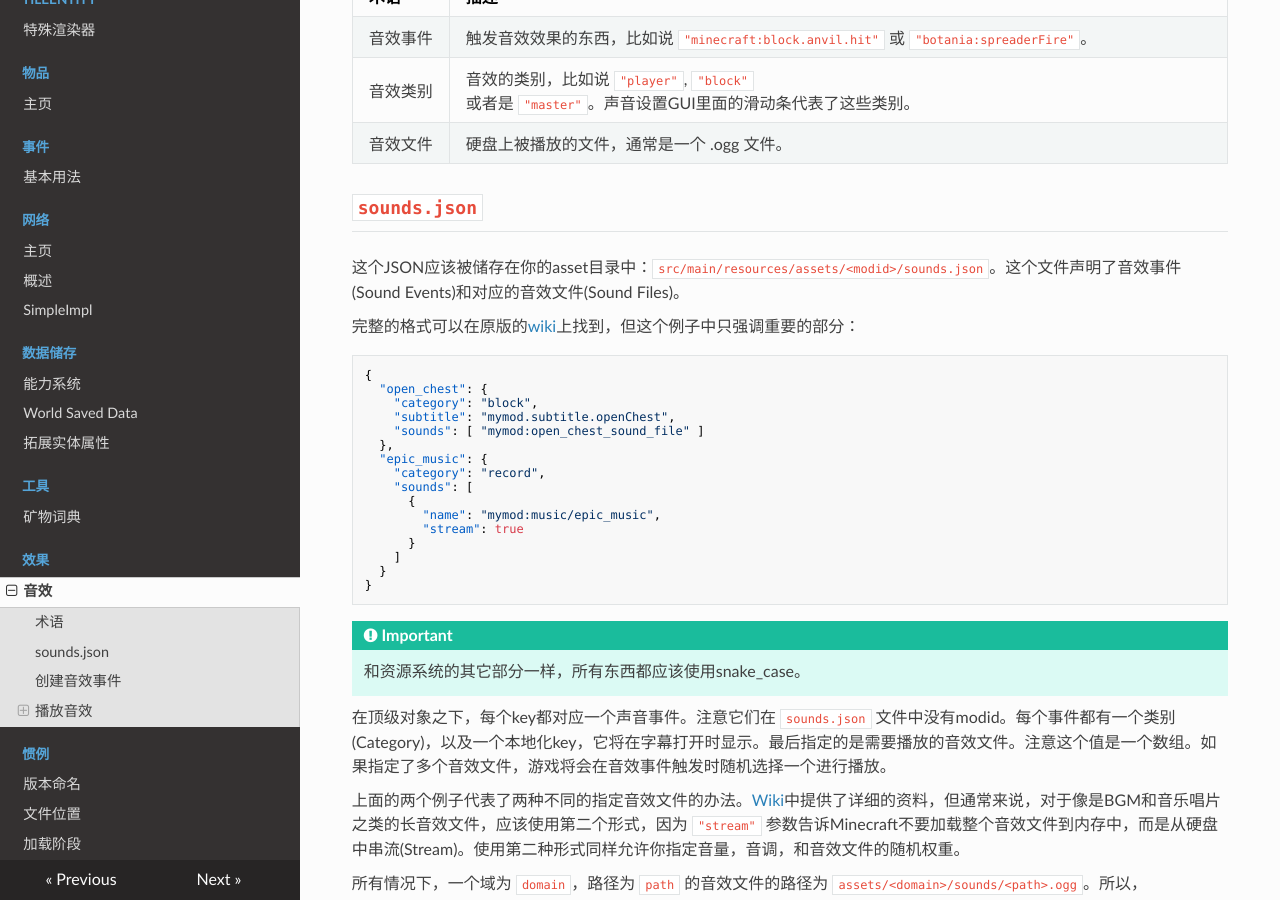
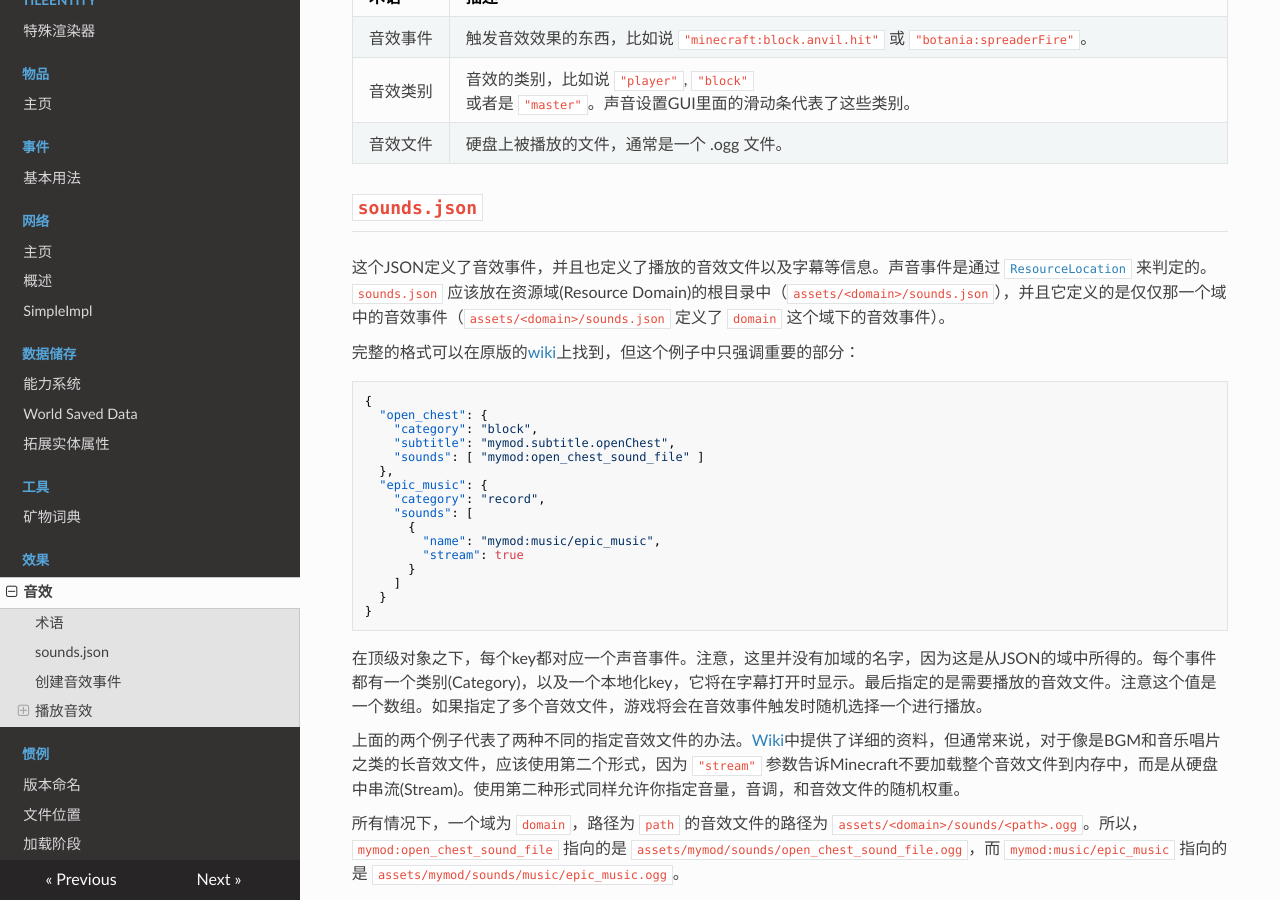
Before and after one commit to Krasjet/Forge-Documentation-CN, an MkDocs documentation site: the page built from docs/effects/sounds.md, in a window 1280 px wide and 900 px high, scrolled down 276 px. Built offline with MkDocs 1.6.1, drawn with Linux system fonts in a browser that asks for light colours; nearby versions of some CDN libraries; old or Windows-style settings are respelled for this version of MkDocs.

Commit message:
Add "Resources" page to "Concepts"

````diff
--- a/docs/effects/sounds.md
+++ b/docs/effects/sounds.md
@@ -14,7 +14,7 @@
 `sounds.json`
 -------------
 
-这个JSON应该被储存在你的asset目录中：`src/main/resources/assets/<modid>/sounds.json`。这个文件声明了音效事件(Sound Events)和对应的音效文件(Sound Files)。
+这个JSON定义了音效事件，并且也定义了播放的音效文件以及字幕等信息。声音事件是通过 [`ResourceLocation`][ResourceLocation] 来判定的。`sounds.json` 应该放在资源域(Resource Domain)的根目录中（`assets/<domain>/sounds.json`），并且它定义的是仅仅那一个域中的音效事件（`assets/<domain>/sounds.json` 定义了 `domain` 这个域下的音效事件）。
 
 完整的格式可以在原版的[wiki]上找到，但这个例子中只强调重要的部分：
 
@@ -37,11 +37,7 @@
 }
 ```
 
-!!! important
-
-	和资源系统的其它部分一样，所有东西都应该使用snake_case。
-
-在顶级对象之下，每个key都对应一个声音事件。注意它们在 `sounds.json` 文件中没有modid。每个事件都有一个类别(Category)，以及一个本地化key，它将在字幕打开时显示。最后指定的是需要播放的音效文件。注意这个值是一个数组。如果指定了多个音效文件，游戏将会在音效事件触发时随机选择一个进行播放。
+在顶级对象之下，每个key都对应一个声音事件。注意，这里并没有加域的名字，因为这是从JSON的域中所得的。每个事件都有一个类别(Category)，以及一个本地化key，它将在字幕打开时显示。最后指定的是需要播放的音效文件。注意这个值是一个数组。如果指定了多个音效文件，游戏将会在音效事件触发时随机选择一个进行播放。
 
 上面的两个例子代表了两种不同的指定音效文件的办法。[Wiki]中提供了详细的资料，但通常来说，对于像是BGM和音乐唱片之类的长音效文件，应该使用第二个形式，因为 `"stream"` 参数告诉Minecraft不要加载整个音效文件到内存中，而是从硬盘中串流(Stream)。使用第二种形式同样允许你指定音量，音调，和音效文件的随机权重。
 
@@ -117,4 +113,5 @@ SoundEvent event = new SoundEvent(location);
 
 [wiki]: http://minecraft.gamepedia.com/Sounds.json
 [注册]: ../concepts/registries.md#_2
+[ResourceLocation]: ../concepts/resources.md#_1
 [sides]: ../concepts/sides.md
--- a/mkdocs.yml
+++ b/mkdocs.yml
@@ -7,6 +7,7 @@ pages:
     - Forge更新检查器: 'gettingstarted/autoupdate.md'
   - 概念:
     - Sides: 'concepts/sides.md'
+    - 资源: 'concepts/resources.md'
     - 注册表: 'concepts/registries.md'
   - 方块:
     - 概述: 'blocks/blocks.md'
````
Also changed, not shown: docs/concepts/registries.md (+5 -2 lines), docs/concepts/resources.md (added, +15 -0 lines).
